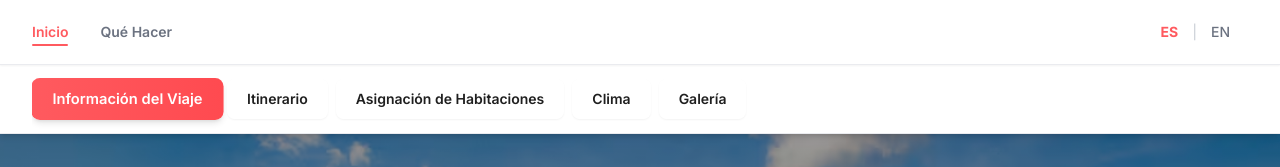
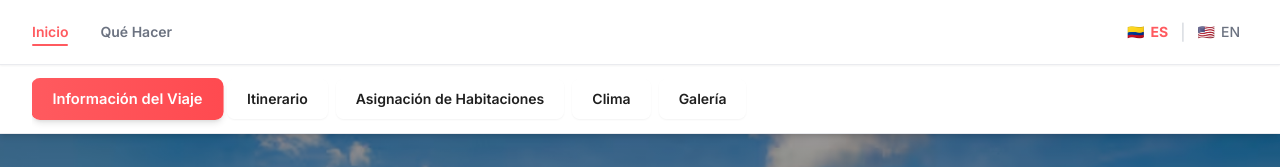
Before and after one commit to jzuluaga3/villa-de-leyva, a Next.js app: page / in a window 1280 px wide. Shown: the top 167 px of the page. Built offline with nearby package versions, Linux system fonts and the light colour scheme; no server answers.

Commit message:
Improve language selector: independent hover states and flag emojis

```diff
--- a/components/Navigation.tsx
+++ b/components/Navigation.tsx
@@ -12,10 +12,6 @@ export function Navigation() {
   const { lang, setLang } = useI18n();
   const pathname = usePathname();
   const googleMapsLink = process.env.NEXT_PUBLIC_GOOGLE_MAPS_LINK;
-
-  const toggleLanguage = () => {
-    setLang(lang === 'es' ? 'en' : 'es');
-  };
 
   return (
     <nav className="sticky top-0 z-50 bg-white/95 backdrop-blur-md border-b border-gray-200/80 shadow-sm">
@@ -68,21 +64,35 @@ export function Navigation() {
 
             <WeatherWidget />
 
-            <button
-              onClick={toggleLanguage}
-              className="flex items-center gap-2 px-3 py-1.5 text-sm font-medium text-text-secondary hover:text-text-primary transition-all duration-200 rounded-lg hover:bg-gray-100"
-              aria-label="Toggle language"
-            >
-              <span className={cn(
-                'px-1.5 transition-all duration-200',
-                lang === 'es' ? 'text-primary font-bold' : ''
-              )}>ES</span>
+            <div className="flex items-center gap-1">
+              <button
+                onClick={() => setLang('es')}
+                className={cn(
+                  'flex items-center gap-1.5 px-2 py-1.5 text-sm font-medium transition-all duration-200 rounded-lg',
+                  lang === 'es'
+                    ? 'text-primary font-bold'
+                    : 'text-text-secondary hover:text-text-primary hover:bg-gray-100'
+                )}
+                aria-label="Switch to Spanish"
+              >
+                <span>🇨🇴</span>
+                <span>ES</span>
+              </button>
               <span className="text-gray-300">|</span>
-              <span className={cn(
-                'px-1.5 transition-all duration-200',
-                lang === 'en' ? 'text-primary font-bold' : ''
-              )}>EN</span>
-            </button>
+              <button
+                onClick={() => setLang('en')}
+                className={cn(
+                  'flex items-center gap-1.5 px-2 py-1.5 text-sm font-medium transition-all duration-200 rounded-lg',
+                  lang === 'en'
+                    ? 'text-primary font-bold'
+                    : 'text-text-secondary hover:text-text-primary hover:bg-gray-100'
+                )}
+                aria-label="Switch to English"
+              >
+                <span>🇺🇸</span>
+                <span>EN</span>
+              </button>
+            </div>
           </div>
         </div>
       </div>
```
